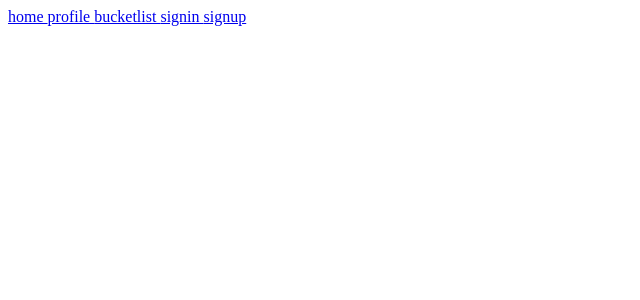
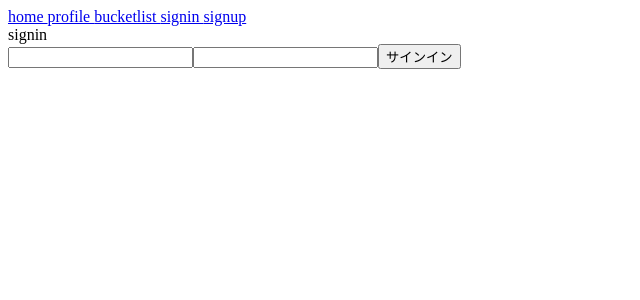
Before and after one commit to mottox2/bucketlist-frontend, a Vue app: page /signin in a window 1280 px wide. Shown: the top 300 px of the page, without its empty margins (0-640 px from the left). Built offline with nearby package versions, Linux system fonts and the light colour scheme.

Commit message:
create signup signin

```diff
--- a/src/pages/Signin.vue
+++ b/src/pages/Signin.vue
@@ -0,0 +1,47 @@
+<template>
+    <div>
+        <div>signin</div>
+        <input class="input" type="email" v-model="email" name="email">
+        <input class="password" type="password" v-model="password" name="password">
+        <button v-on:click="signin">サインイン</button>
+    </div>
+</template>
+
+<script>
+import axios from 'axios';
+import jwt_decode from 'jwt-decode';
+
+export default {
+  name: 'signin',
+  data(){
+    return{
+      user_id:"",
+      email:"",
+      password:"",
+      token:"",
+    }
+  },
+  methods:{
+    signin(){
+        var _this = this;
+        const payload = {
+            email: this.email,
+            password: this.password,
+        }
+        console.log(payload)
+        axios.post('/api/v1/token', payload).then(function(response){
+            _this.token = response.data["token"]
+            console.log(_this.token)
+            const decoded = jwt_decode(_this.token)
+            console.log(decoded)
+            localStorage.setItem('access_token', _this.token)
+            localStorage.setItem('user_id', decoded.user_id)
+        })
+    }
+  }
+}
+</script>
+
+<style>
+
+</style>
--- a/src/pages/Signup.vue
+++ b/src/pages/Signup.vue
@@ -0,0 +1,39 @@
+<template>
+    <div>
+        <div>signup</div>
+        <input class="input" type="email" v-model="email" name="email">
+        <input class="password" type="password" v-model="password" name="password">
+        <button v-on:click="signup">サインあっぷ</button>
+    </div>
+</template>
+
+<script>
+import axios from 'axios';
+
+export default {
+  name: 'signup',
+  data(){
+    return{
+      email:"",
+      password:"",
+    }
+  },
+  methods:{
+    signup(){
+
+        var data = {
+            email: this.email,
+            password: this.password,
+        }
+        console.log(data)
+        axios.post('/api/v1/users/', data).then(function(response){
+            console.log(response)
+        })
+    }
+  }
+}
+</script>
+
+<style>
+
+</style>
```
